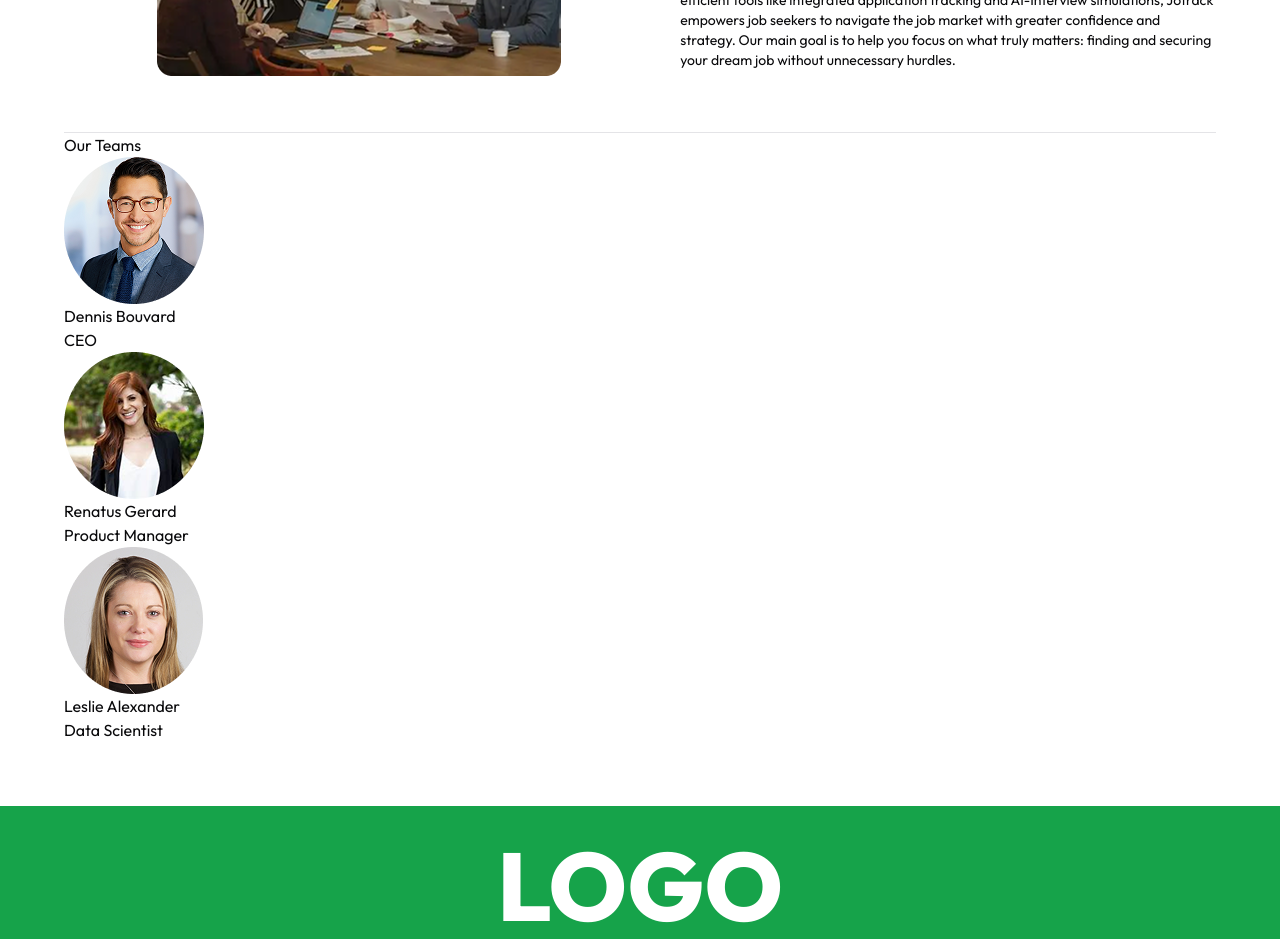
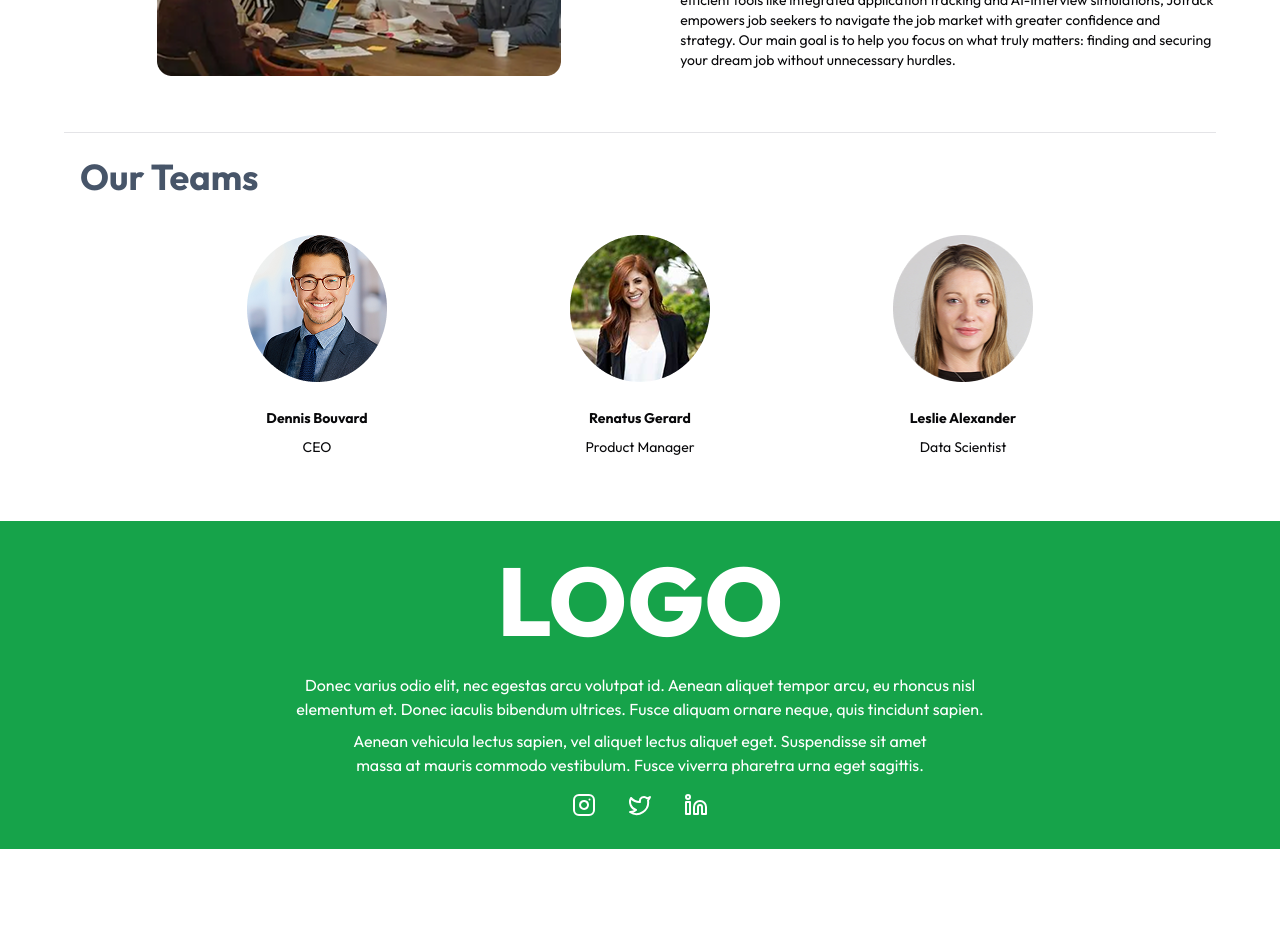
Before and after one commit to masadamsahid/nextjs-jobtracker-app, a Next.js app: page /about-us in a window 1280 px wide. Shown: the part 1060-1999 px from the top of the page. After the commit the page ends 1909 px from the top, so only its background shows below. Built offline with nearby package versions, Linux system fonts and the light colour scheme.

Commit message:
Add Styling at About Us Teams

```diff
--- a/src/app/about-us/page.tsx
+++ b/src/app/about-us/page.tsx
@@ -80,18 +80,20 @@ const AboutUs = () => {
             <hr className="mt-[56px] bg-[#E5E7EB]"/>
 
             {/* About Us Teams */}
-            <div className="about-us-teams">
-              <div className="teams-title">
+            <div className="about-us-teams mt-[24px]">
+              <div className="teams-title ml-[16px] text-4xl font-bold text-[#475569]">
                 <h1>Our Teams</h1>
               </div>
 
-              {Profile.map((profile) => (
-                <div className="teams-profile">
-                  <img src={profile.image} alt="Profile Image" />
-                  <p>{profile.name}</p>
-                  <p>{profile.title}</p>
+              <div className="profile-container flex flex-row justify-center items-center gap-[183px] mt-[38px]">
+                {Profile.map((profile) => (
+                    <div className="teams-profile flex flex-col text-center" key={profile.name}>
+                      <img src={profile.image} alt="Profile Image" className="w-[140px] h-[147px]"/>
+                      <p className="font-bold text-sm mt-[26px]">{profile.name}</p>
+                      <p className="text-sm font-regular mt-[9px]">{profile.title}</p>
+                    </div>
+                ))}
               </div>
-              ))}
 
             </div>
           </div>
```
